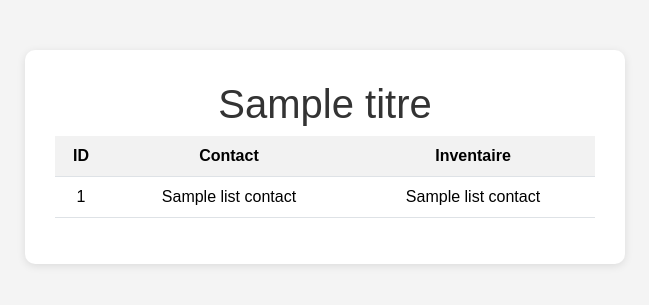
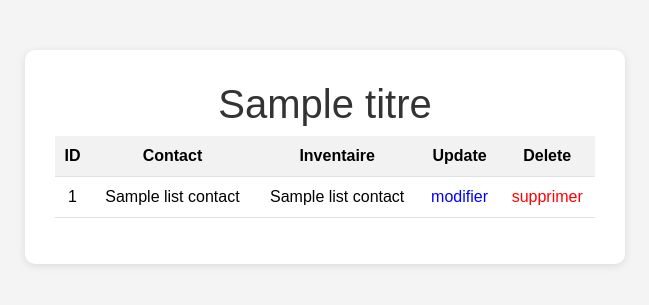
Before and after one commit to Toussaintdev/Contact_Inventaire, a Flask app: template templates/contacts.html in a window 1280 px wide. Shown: the part 56-361 px from the top of the page, without its empty margins (315-964 px from the left). Run offline with Flask 3, Linux system fonts and the light colour scheme; the template is opened without the code that fills it: most values are stand-ins (such as "Sample title", 1, 10 or a date in 2020).

Commit message:
Ajout des routes de update et delete et modification des autres fichiers

```diff
--- a/app.py
+++ b/app.py
@@ -72,5 +72,23 @@ def contacts():
     else:
         return redirect("/contacts?type=all")
 
+@app.route('/contact/suppression')
+def suppression():
+    id = request.args.get('id')
+    # conn = sqlite3.connect('gestion_contact.db')
+    # cur = conn.cursor()
+    # cur.close()
+    # conn.close()
+    return "<p>Le script de suppression n'est pas encore établi</p>"
+
+@app.route('/contact/update')
+def update():
+    id = request.args.get('id')
+    # conn = sqlite3.connect('gestion_contact.db')
+    # cur = conn.cursor()
+    # cur.close()
+    # conn.close()
+    return "<p>Le script de mise à jour n'est pas encore établi</p>"
+
 if __name__ == '__main__':
     app.run(debug=True)
--- a/templates/base.html
+++ b/templates/base.html
@@ -38,6 +38,7 @@
 </nav>
 <div class="container contain">
     {% block content %} {% endblock %}
+    {% block script %} {% endblock %}
 </div>
 </body>
 </html>
--- a/templates/contacts.html
+++ b/templates/contacts.html
@@ -6,15 +6,17 @@
             <th>ID</td>
             <th>Contact</td>
             <th>Inventaire</td>
+            <th>Update</th>
+            <th>Delete</th>
         </tr>
         {% for i in list_contact %}
         <tr>
             <td>{{ i[0] }}</td>
             <td>{{ i[1] }}</td>
             <td>{{ i[2] }}</td>
+            <td><a href="/contact/update?id={{i[0]}}" style="color: blue; text-decoration: none;">modifier</a></td>
+            <td><a href="/contact/suppression?id={{i[0]}}" style="color: red; text-decoration: none;">supprimer</a></td>
         </tr>
         {% endfor %}
     </table>
 {% endblock %}
-</body>
-</html>
```
